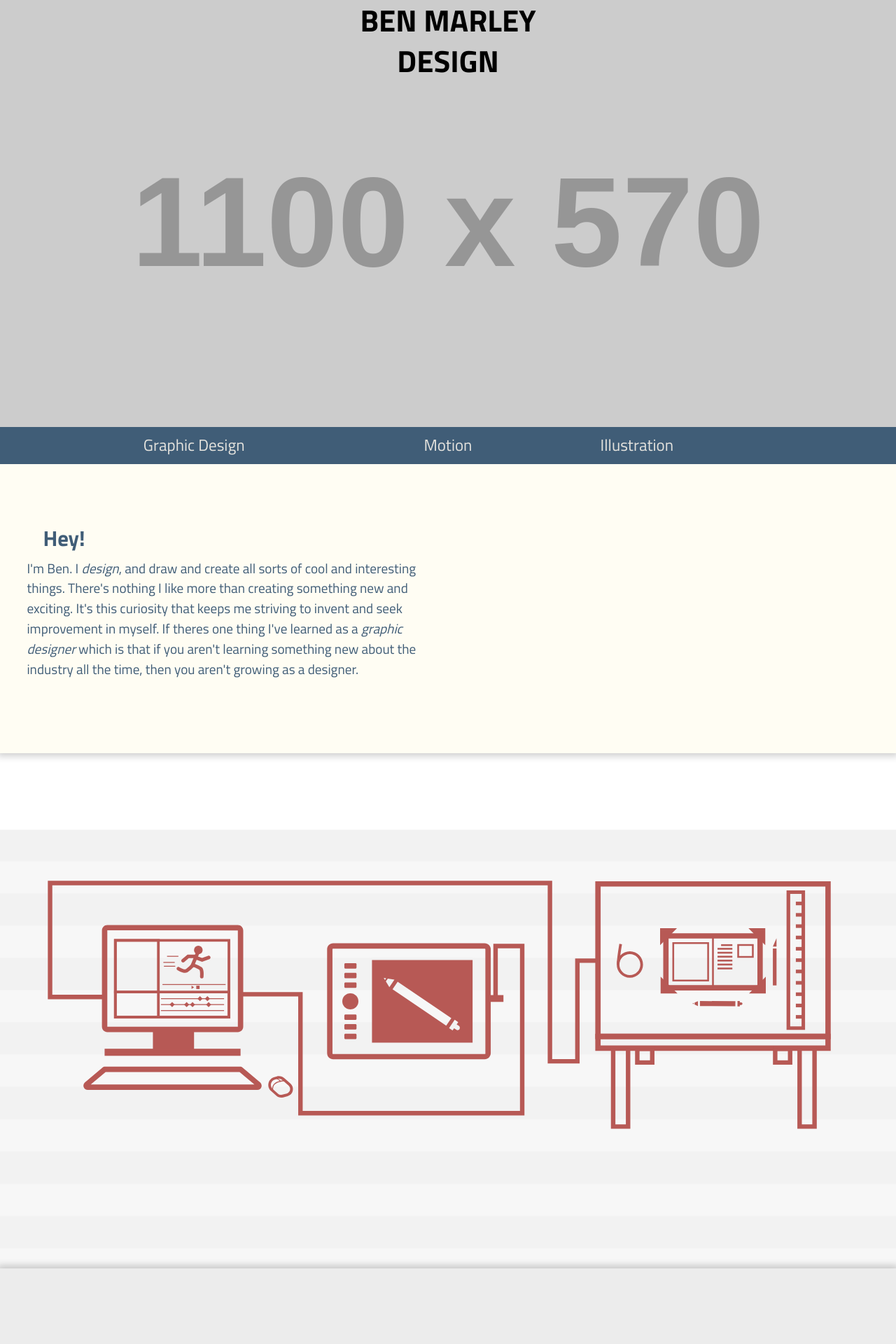
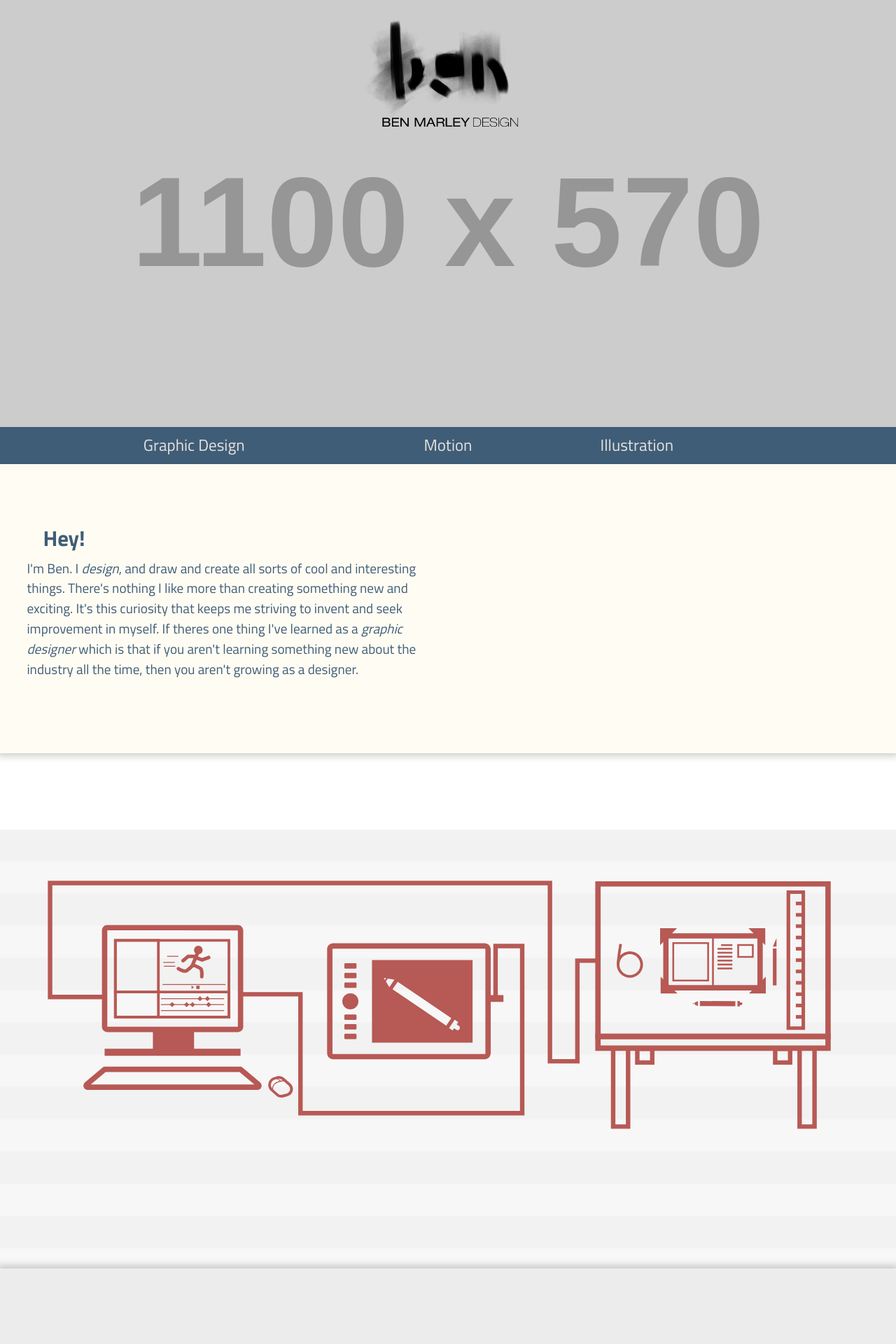
Before and after one commit to benmarley/portfolio, a Jekyll site: the page built from index.html, in a window 1280 px wide. Shown: the top 1920 px of the page at 70% size. Built offline with Jekyll 4.4.1, drawn with Linux system fonts in a browser that asks for light colours; Markdown is read by kramdown in place of the engine named in the settings.

Commit message:
added word mark

```diff
--- a/css/main.css
+++ b/css/main.css
@@ -131,6 +131,7 @@ img {
 }
 
 .banner-heading {
+	width: 20%;
 	color: black;
 	position: absolute;
 	left:50%;
--- a/index.html
+++ b/index.html
@@ -7,7 +7,9 @@ title: Ben Marley – Designer - Ottawa, Canada
 
 	<div class="banner" id="banner" role="banner">
 
-		<h1 class="banner-heading yotta">BEN MARLEY<br>DESIGN</h1>
+		<!-- <h1 class="banner-heading yotta">BEN MARLEY<br>DESIGN</h1> -->
+
+		<img class="banner-heading" src="images/wordmark-revisited.png">
 		<img src="http://placehold.it/1100x570" alt="banner image gif">
 
 		<div class="tab-bg small-none-nav">
```
Also changed, not shown: images/wordmark-revisited.png (added).
